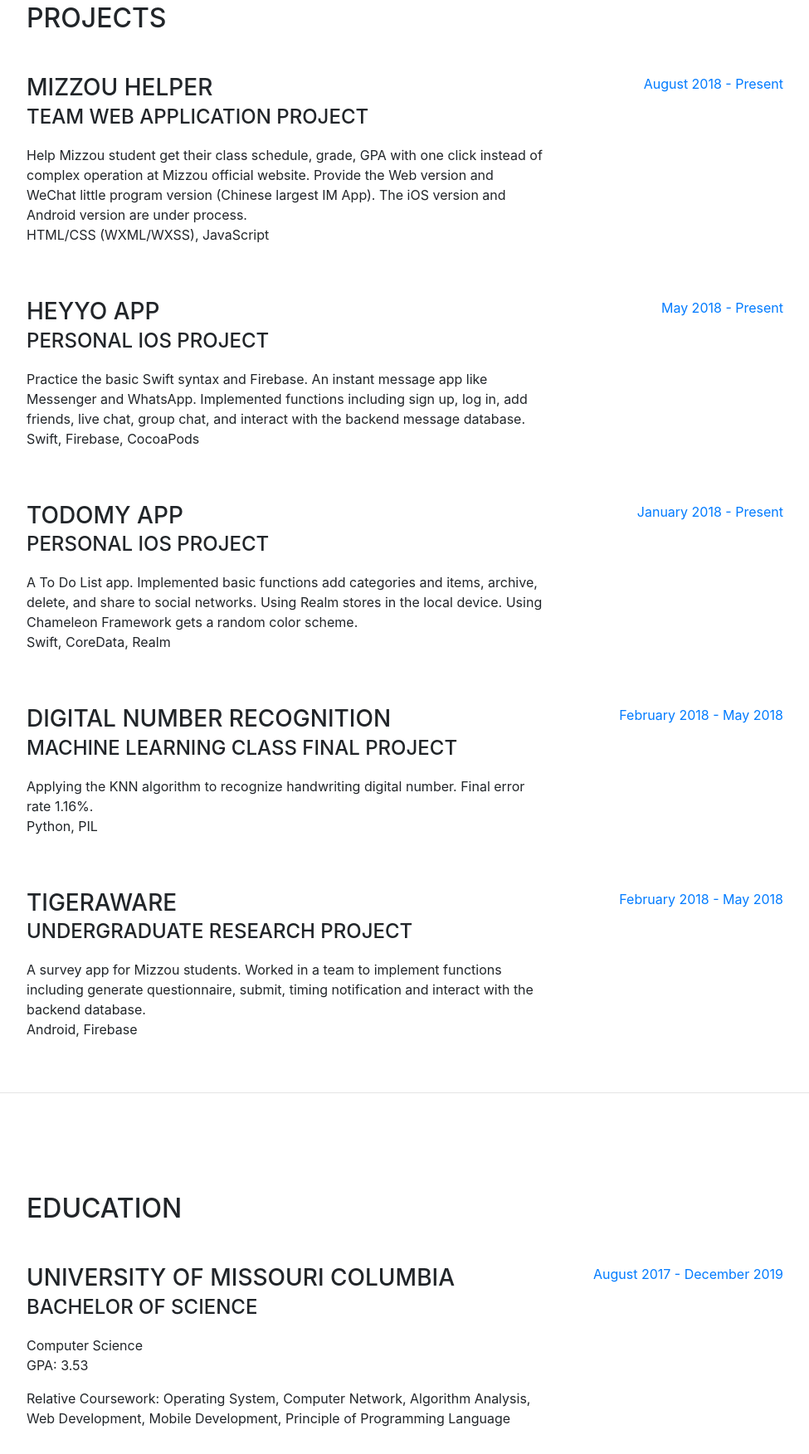
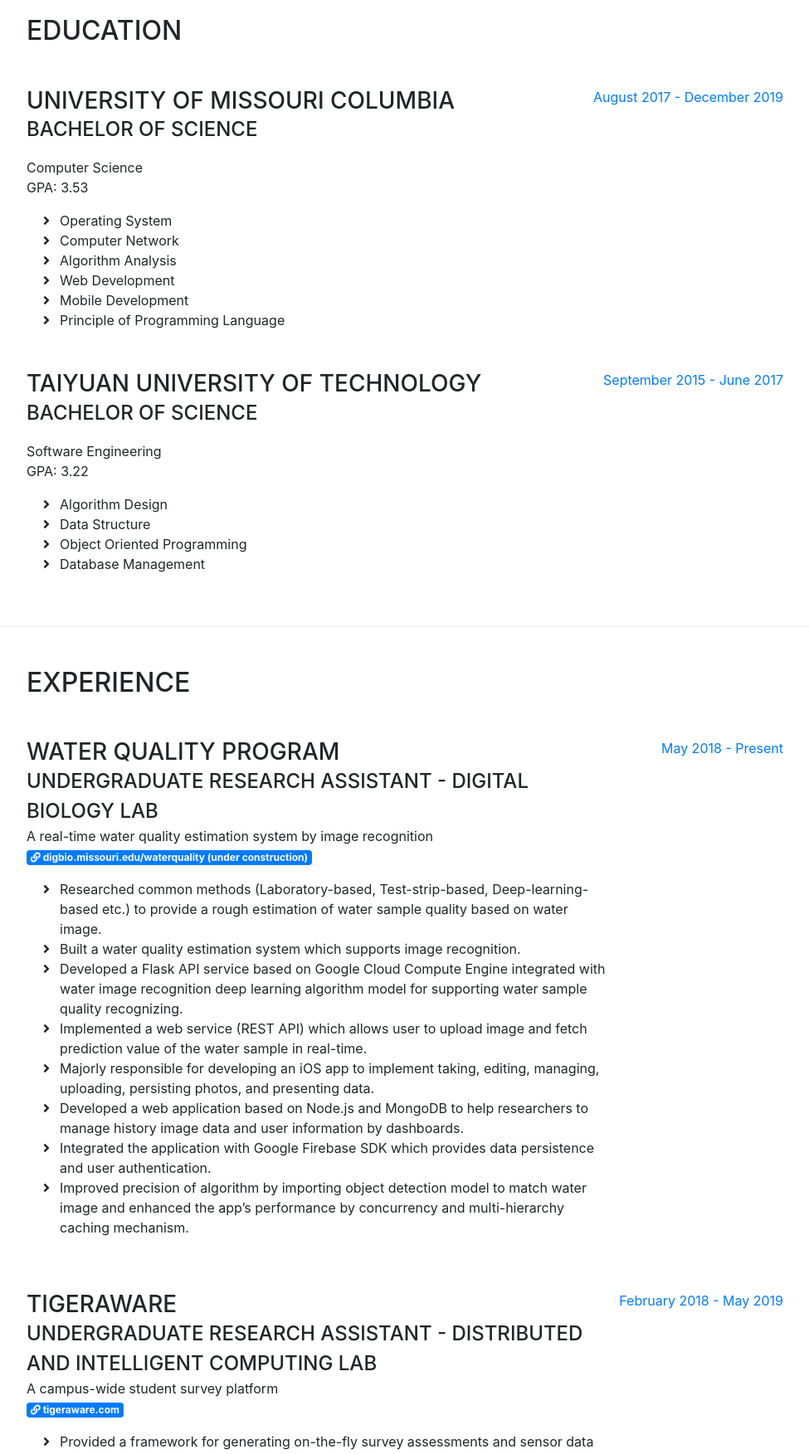
Before and after one commit to jlbwm/jlbwm.github.io, a website with bundled scripts: page index.html in a window 1280 px wide. Shown: the part 846-2599 px from the top of the page at 83% size, without its empty margins (288-1263 px from the left). Built offline with nearby package versions, Linux system fonts and the light colour scheme; a web font is replaced by a local one.

Commit message:
regular update

```diff
--- a/css/resume.css
+++ b/css/resume.css
@@ -164,7 +164,7 @@
     min-height: 100vh;
   }
   section.resume-section .resume-item .resume-date {
-    min-width: 18rem;
+    min-width: 13rem;
   }
 }
 
--- a/index.html
+++ b/index.html
@@ -19,7 +19,7 @@
   <link href="vendor/fontawesome-free/css/all.min.css" rel="stylesheet">
 
   <!-- Custom styles for this template -->
-  <link href="css/resume.min.css" rel="stylesheet">
+  <link href="css/resume.css" rel="stylesheet">
 
 </head>
 
@@ -42,19 +42,22 @@
           <a class="nav-link js-scroll-trigger" href="#about">About</a>
         </li>
         <li class="nav-item">
-          <a class="nav-link js-scroll-trigger" href="#experience">Project</a>
-        </li>
-        <li class="nav-item">
           <a class="nav-link js-scroll-trigger" href="#education">Education</a>
         </li>
         <li class="nav-item">
-          <a class="nav-link js-scroll-trigger" href="#skills">Skills</a>
+          <a class="nav-link js-scroll-trigger" href="#experience">Experience</a>
+        </li>
+        <li class="nav-item">
+          <a class="nav-link js-scroll-trigger" href="#project">Project</a>
+        </li>
+        <li class="nav-item">
+          <a class="nav-link js-scroll-trigger" href="#skills">Skill</a>
         </li>
         <!-- <li class="nav-item">
             <a class="nav-link js-scroll-trigger" href="#interests">Interests</a>
           </li> -->
         <li class="nav-item">
-          <a class="nav-link js-scroll-trigger" href="#awards">Awards</a>
+          <a class="nav-link js-scroll-trigger" href="#awards">Honor</a>
         </li>
       </ul>
     </div>
@@ -80,10 +83,10 @@
               Transfered from Taiyuan University of Technology(China) in 2017</li>
             <li>
               <i class="fas fa-angle-right"></i>
-              iOS App developer</li>
+              Mobile App Developer</li>
             <li>
               <i class="fas fa-angle-right"></i>
-              Full stack developer</li>
+              Full Stack Web Application Developer</li>
 
           </ul>
         </p>
@@ -100,9 +103,159 @@
 
     <hr class="m-0">
 
+    <section class="resume-section p-3 p-lg-5 d-flex flex-column" id="education">
+      <div class="my-auto">
+        <h2 class="mb-5">Education</h2>
+
+        <div class="resume-item d-flex flex-column flex-md-row mb-5">
+          <div class="resume-content mr-auto">
+            <h3 class="mb-0">University of Missouri Columbia</h3>
+            <div class="subheading mb-3">Bachelor of Science</div>
+            <div>Computer Science</div>
+            <p>GPA: 3.53</p>
+            <ul class="fa-ul mb-0">
+              <li>
+                <i class="fa-li fas fa-angle-right"></i>
+                Operating System</li>
+              <li>
+                <i class="fa-li fa fa-angle-right"></i>
+                Computer Network</li>
+              <li>
+                <i class="fa-li fa fa-angle-right"></i>
+                Algorithm Analysis</li>
+              <li>
+                <i class="fa-li fa fa-angle-right"></i>
+                Web Development</li>
+              <li>
+                <i class="fa-li fa fa-angle-right"></i>
+                Mobile Development</li>
+              <li>
+                <i class="fa-li fa fa-angle-right"></i>
+                Principle of Programming Language</li>
+            </ul>
+          </div>
+          <div class="resume-date text-md-right">
+            <span class="text-primary">August 2017 - December 2019</span>
+          </div>
+        </div>
+
+        <div class="resume-item d-flex flex-column flex-md-row">
+          <div class="resume-content mr-auto">
+            <h3 class="mb-0">Taiyuan University of Technology</h3>
+            <div class="subheading mb-3">Bachelor of Science</div>
+            <div>Software Engineering</div>
+            <p>GPA: 3.22</p>
+            <ul class="fa-ul mb-0">
+              <li>
+                <i class="fa-li fas fa-angle-right"></i>
+                Algorithm Design</li>
+              <li>
+                <i class="fa-li fa fa-angle-right"></i>
+                Data Structure</li>
+              <li>
+                <i class="fa-li fa fa-angle-right"></i>
+                Object Oriented Programming</li>
+              <li>
+                <i class="fa-li fa fa-angle-right"></i>
+                Database Management</li>
+            </ul>
+          </div>
+          <div class="resume-date text-md-right">
+            <span class="text-primary">September 2015 - June 2017</span>
+          </div>
+        </div>
+
+      </div>
+    </section>
+
+    <hr class="m-0">
+
     <section class="resume-section p-3 p-lg-5 d-flex flex-column" id="experience">
       <div class="my-auto">
+        <h2 class="mb-5">Experience</h2>
+
+        <div class="resume-item d-flex mb-5">
+          <div class="resume-content mr-auto">
+            <h3 class="mb-0">Water Quality Program</h3>
+            <div class="subheading mb-0">Undergraduate Research Assistant - Digital Biology Lab</div>
+            <p class="mb-0">A real-time water quality estimation system by image recognition</p>
+            <a href="http://digbio.missouri.edu/waterquality" class="badge badge-primary"><i class="fas fa-link"></i> digbio.missouri.edu/waterquality (under construction)</a>
+            <ul class="fa-ul mt-3">
+              <li>
+                <i class="fa-li fas fa-angle-right"></i>
+                Researched common methods (Laboratory-based, Test-strip-based, Deep-learning-based etc.) to provide a rough estimation of water sample quality based on water image.
+              </li>
+              <li>
+                <i class="fa-li fas fa-angle-right"></i>
+                Built a water quality estimation system which supports image recognition.
+              </li>
+              <li>
+                <i class="fa-li fas fa-angle-right"></i>
+                Developed a Flask API service based on Google Cloud Compute Engine integrated with water image recognition deep learning algorithm model for supporting water sample quality recognizing.
+              </li>
+              <li>
+                <i class="fa-li fas fa-angle-right"></i>
+                Implemented a web service (REST API) which allows user to upload image and fetch prediction value of the water sample in real-time.
+              </li>
+              <li>
+                <i class="fa-li fas fa-angle-right"></i>
+                Majorly responsible for developing an iOS app to implement taking, editing, managing, uploading, persisting photos, and presenting data.
+              </li>
+              <li>
+                <i class="fa-li fas fa-angle-right"></i>
+                Developed a web application based on Node.js and MongoDB to help researchers to manage history image data and user information by dashboards.
+              </li>
+              <li>
+                <i class="fa-li fas fa-angle-right"></i>
+                Integrated the application with Google Firebase SDK which provides data persistence and user authentication.
+              </li>
+              <li>
+                <i class="fa-li fas fa-angle-right"></i>
+                Improved precision of algorithm by importing object detection model to match water image and enhanced the app’s performance by concurrency and multi-hierarchy caching mechanism.
+              </li>
+            </ul>
+          </div>
+          <div class="resume-date text-md-right">
+            <span class="text-primary">May 2018 - Present</span>
+          </div>
+        </div>
+
+
+        <div class="resume-item d-flex flex-column flex-md-row">
+          <div class="resume-content mr-auto">
+            <h3 class="mb-0">TigerAware</h3>
+            <div class="subheading mb-0">Undergraduate Research Assistant - Distributed and Intelligent Computing Lab </div>
+            <p class="mb-0">A campus-wide student survey platform</p>
+            <a href="http://tigeraware.com" class="badge badge-primary"><i class="fas fa-link"></i> tigeraware.com</a>
+            <ul class="fa-ul mt-3">
+              <li>
+                <i class="fa-li fas fa-angle-right"></i>
+                Provided a framework for generating on-the-fly survey assessments and sensor data collection and deploying them on iOS and Android mobile devices.
+              </li>
+              <li>
+                <i class="fa-li fas fa-angle-right"></i>
+                Worked in the Android team to implement functions and refactor algorithms including generation of questionnaire, timely notification, and random notification.
+              </li>
+              <li>
+                <i class="fa-li fas fa-angle-right"></i>
+                In charge of refactoring the Apple ResearchKit framework Gait and Balance module to Android Java version, collecting the user’s motion data through mobile device sensor and pre-analyzing the data for further research.
+              </li>
+            </ul>
+          </div>
+          <div class="resume-date text-md-right">
+            <span class="text-primary">February 2018 - May 2019</span>
+          </div>
+        </div>
+
+      </div>
+    </section>
+
+    <hr class="m-0">
+
+    <section class="resume-section p-3 p-lg-5 d-flex flex-column" id="project">
+      <div class="my-auto">
         <h2 class="mb-5">Projects</h2>
+
 
         <div class="resume-item d-flex flex-column flex-md-row mb-5">
           <div class="resume-content mr-auto">
@@ -146,72 +299,8 @@
           </div>
         </div>
 
-        <div class="resume-item d-flex flex-column flex-md-row mb-5">
-          <div class="resume-content mr-auto">
-            <h3 class="mb-0">Digital Number Recognition</h3>
-            <div class="subheading mb-3">Machine learning class final project</div>
-            <p>Applying the KNN algorithm to recognize handwriting digital number. Final error rate 1.16%.
-              <br>Python, PIL</p>
-          </div>
-          <div class="resume-date text-md-right">
-            <span class="text-primary">February 2018 - May 2018</span>
-          </div>
-        </div>
-
-
-        <div class="resume-item d-flex flex-column flex-md-row">
-          <div class="resume-content mr-auto">
-            <h3 class="mb-0">TigerAware</h3>
-            <div class="subheading mb-3">Undergraduate research project</div>
-            <p>A survey app for Mizzou students. Worked in a team to implement functions including generate
-              questionnaire, submit, timing notification and interact with the backend database.
-              <br>Android, Firebase</p>
-          </div>
-          <div class="resume-date text-md-right">
-            <span class="text-primary">February 2018 - May 2018</span>
-          </div>
-        </div>
-
-
       </div>
 
-    </section>
-
-    <hr class="m-0">
-
-    <section class="resume-section p-3 p-lg-5 d-flex flex-column" id="education">
-      <div class="my-auto">
-        <h2 class="mb-5">Education</h2>
-
-        <div class="resume-item d-flex flex-column flex-md-row mb-5">
-          <div class="resume-content mr-auto">
-            <h3 class="mb-0">University of Missouri Columbia</h3>
-            <div class="subheading mb-3">Bachelor of Science</div>
-            <div>Computer Science</div>
-            <p>GPA: 3.53</p>
-            <p>Relative Coursework: Operating System, Computer Network, Algorithm Analysis, Web Development, Mobile
-              Development, Principle of Programming Language</p>
-          </div>
-          <div class="resume-date text-md-right">
-            <span class="text-primary">August 2017 - December 2019</span>
-          </div>
-        </div>
-
-        <div class="resume-item d-flex flex-column flex-md-row">
-          <div class="resume-content mr-auto">
-            <h3 class="mb-0">Taiyuan University of Technology</h3>
-            <div class="subheading mb-3">Bachelor of Science</div>
-            <div>Software Engineering</div>
-            <p>GPA: 3.5</p>
-            <p>Relative Coursework: Algorithm Design, Data Structure, <br>Object Oriented Programming</p>
-
-          </div>
-          <div class="resume-date text-md-right">
-            <span class="text-primary">September 2015 - June 2017</span>
-          </div>
-        </div>
-
-      </div>
     </section>
 
     <hr class="m-0">
@@ -280,8 +369,6 @@
       </div>
     </section>
 
-    <hr class="m-0">
-
     <!-- <section class="resume-section p-3 p-lg-5 d-flex flex-column" id="interests">
         <div class="my-auto">
           <h2 class="mb-5">Interests</h2>
@@ -310,7 +397,7 @@
 
     <section class="resume-section p-3 p-lg-5 d-flex flex-column" id="awards">
       <div class="my-auto">
-        <h2 class="mb-5">Awards &amp; Certifications</h2>
+        <h2 class="mb-5">Leadership & Awards & Activities</h2>
         <ul class="fa-ul mb-0">
           <li>
             <i class="fa-li fas fa-certificate text-warning"></i>
@@ -321,13 +408,13 @@
             Web Development <a href="https://www.udemy.com/certificate/UC-CZUN81Z3/">(Udemy)</a></li>
           <li>
             <i class="fa-li fa fa-trophy text-warning"></i>
-            Upsilon Pi Epsilon, Honor Society, Fall 2018 – Now</li>
+            Upsilon Pi Epsilon, Computer Science Honor Society, Fall 2018 – Now</li>
           <li>
             <i class="fa-li fa fa-trophy text-warning"></i>
             Project C.U.R.E, Volunteer Program, Summer 2018, Denver</li>
           <li>
             <i class="fa-li fa fa-trophy text-warning"></i>
-            Dean’s List, Spring 2018, Fall 2018, Spring 2019</li>
+            Dean’s List, Spring 2018</li>
           <li>
             <i class="fa-li fa fa-trophy text-warning"></i>
             Mizzou Computing Association, iOS Team, Fall 2017 – Spring 2018</li>
```
